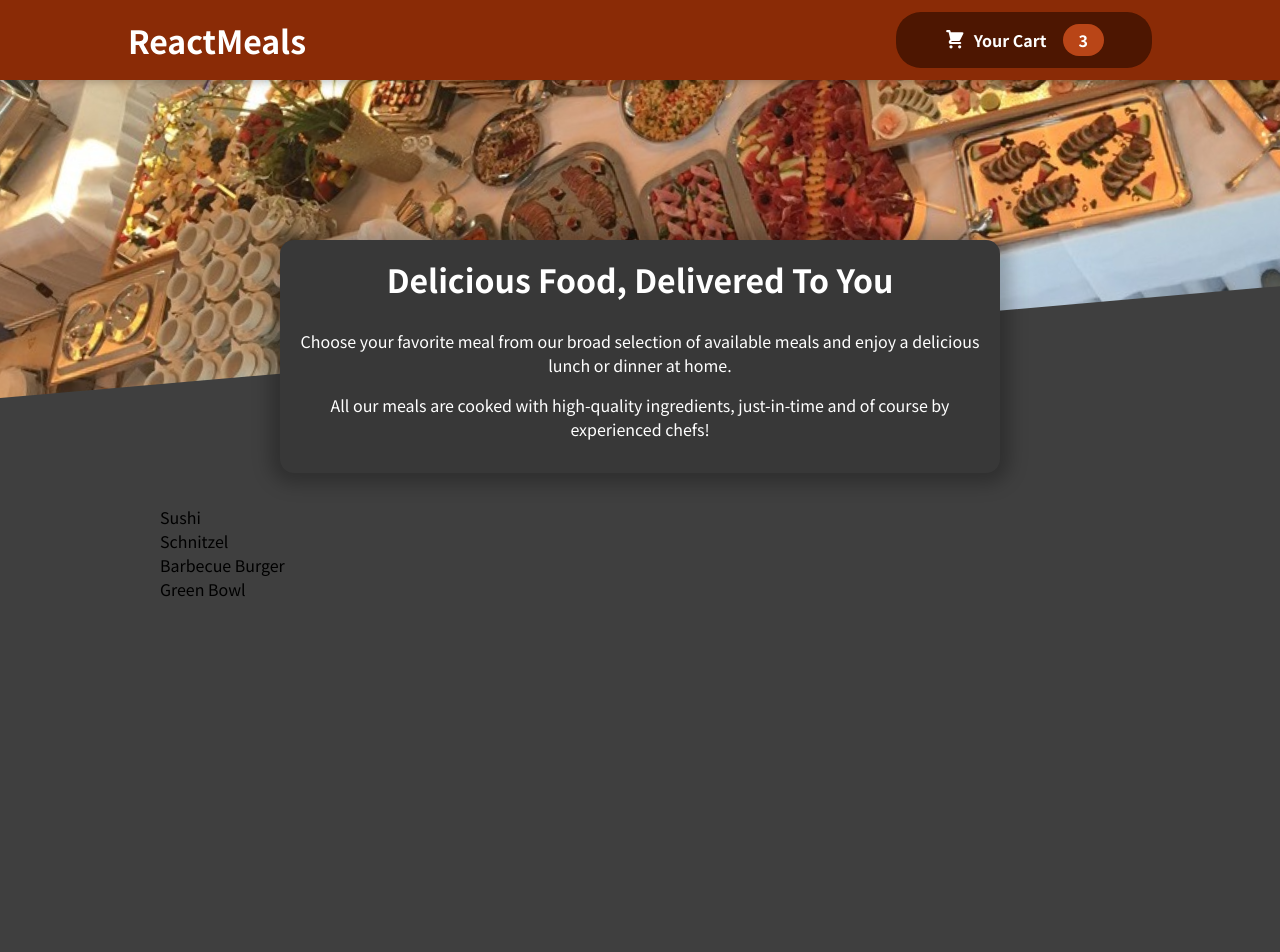
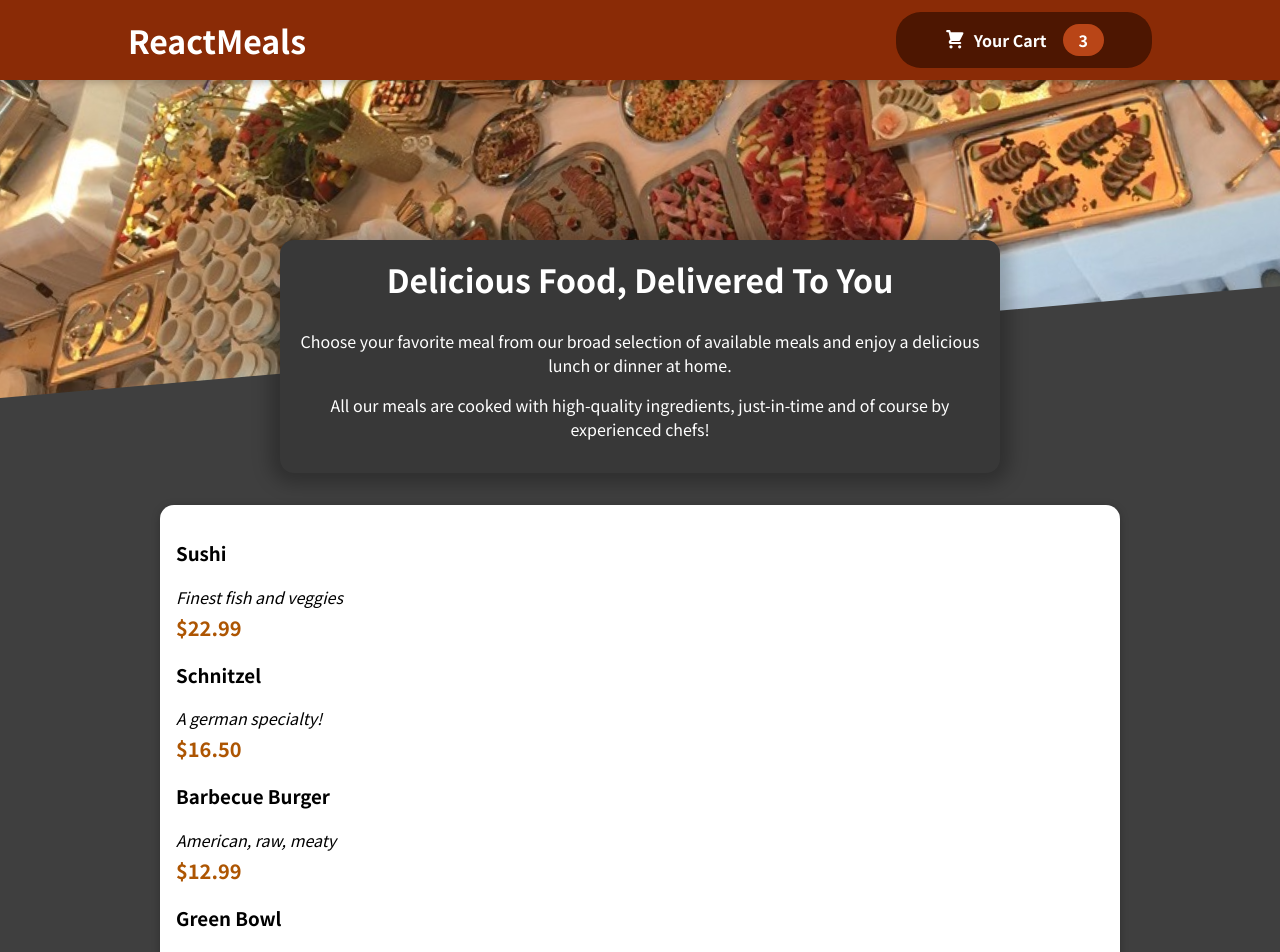
Before and after one commit to VijayarajThangadurai/React-Project-6, a React (Create React App) app: page / in a window 1280 px wide. Shown: the top 952 px of the page. Before the commit the page ends 800 px from the top, so only its background shows below. Built offline with nearby package versions, Linux system fonts and the light colour scheme.

Commit message:
Making the Items visible

```diff
--- a/src/Components/Meals/AvailableMeals.js
+++ b/src/Components/Meals/AvailableMeals.js
@@ -1,4 +1,7 @@
+import Card from '../UI/Card';
+import MealItem from './MealItem/MealItem';
 import classes from './AvailableMeals.module.css';
+
 const DUMMY_MEALS = [
     {
       id: 'm1',
@@ -27,12 +30,23 @@
   ];
 
 const AvailableMeals =()=>{
-    const mealslist = DUMMY_MEALS.map((meal)=> <li>{meal.name}</li>);
+    const mealslist = DUMMY_MEALS.map((meal)=>
+    <li>
+      <MealItem
+      key= {meal.id}
+      name={meal.name}
+      description={meal.description}
+      price={meal.price}
+      />
+      </li>
+      );
     return (
         <section className={classes.meals}>
+            <Card>
             <ul>
                 {mealslist}
             </ul>
+            </Card>
         </section>
     )
 
--- /dev/null
+++ b/src/Components/Meals/MealItem/MealItem.js
@@ -0,0 +1,17 @@
+import classes from './MealItem.module.css';
+
+const MealItem =(props)=>{
+    const price =`$${props.price.toFixed(2)}`
+return (
+<li>
+<div className={classes.meals}>
+    <h3>{props.name}</h3>
+    <div className={classes.description}>{props.description}</div>
+    <div className={classes.price}>{price}</div>
+    </div>
+<div></div>
+</li>
+)
+};
+
+export default MealItem;
--- /dev/null
+++ b/src/Components/Meals/MealItem/MealItem.module.css
@@ -0,0 +1,22 @@
+.meal {
+    display: flex;
+    justify-content: space-between;
+    margin: 1rem;
+    padding-bottom: 1rem;
+    border-bottom: 1px solid #ccc;
+  }
+
+  .meal h3 {
+    margin: 0 0 0.25rem 0;
+  }
+
+  .description {
+    font-style: italic;
+  }
+
+  .price {
+    margin-top: 0.25rem;
+    font-weight: bold;
+    color: #ad5502;
+    font-size: 1.25rem;
+  }
--- /dev/null
+++ b/src/Components/UI/Card.js
@@ -0,0 +1,9 @@
+import classes from  './Card.module.css';
+
+const Card =(props)=>{
+    return (
+        <div className={classes.card}> {props.children}</div>
+    )
+};
+
+export default Card;
--- /dev/null
+++ b/src/Components/UI/Card.module.css
@@ -0,0 +1,6 @@
+.card {
+    padding: 1rem;
+    box-shadow: 0 2px 8px rgba(0, 0, 0, 0.25);
+    border-radius: 14px;
+    background-color: white;
+  }
```
Also changed, not shown: src/Components/Meals/MealItem/MealItemForm.js (added).
